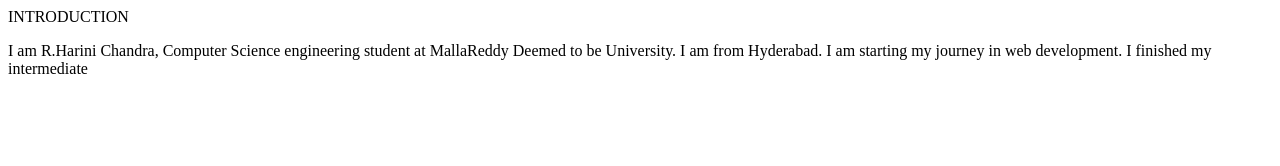
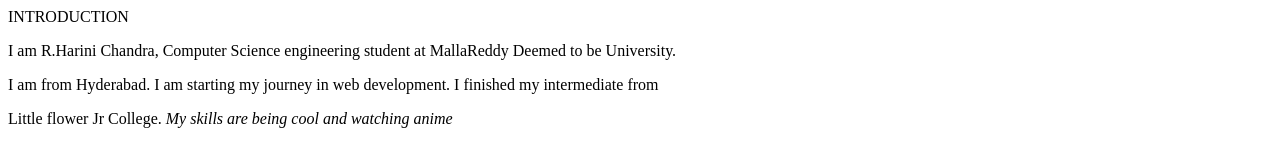
Before and after one commit to Harini-Chandra/50-days-code, a plain HTML site: page day1/intro.html in a window 1280 px wide. Drawn offline with Linux system fonts and the light colour scheme.

Commit message:
Update intro.html

```diff
--- a/day1/intro.html
+++ b/day1/intro.html
@@ -7,7 +7,9 @@
 </head>
 <body>
     <h>INTRODUCTION</h>
-    <p> I am R.Harini Chandra, Computer Science engineering student at MallaReddy Deemed to be University. I am from Hyderabad. I am starting my journey in web development. I finished my intermediate </p>
+    <p> I am R.Harini Chandra, Computer Science engineering student at MallaReddy Deemed to be University.</p>
+    <p> I am from Hyderabad. I am starting my journey in web development. I finished my intermediate from </p>
+    <p>Little flower Jr College.<i> My skills are being cool and watching anime</i> </p>
 
 </body>
 </html>
```
